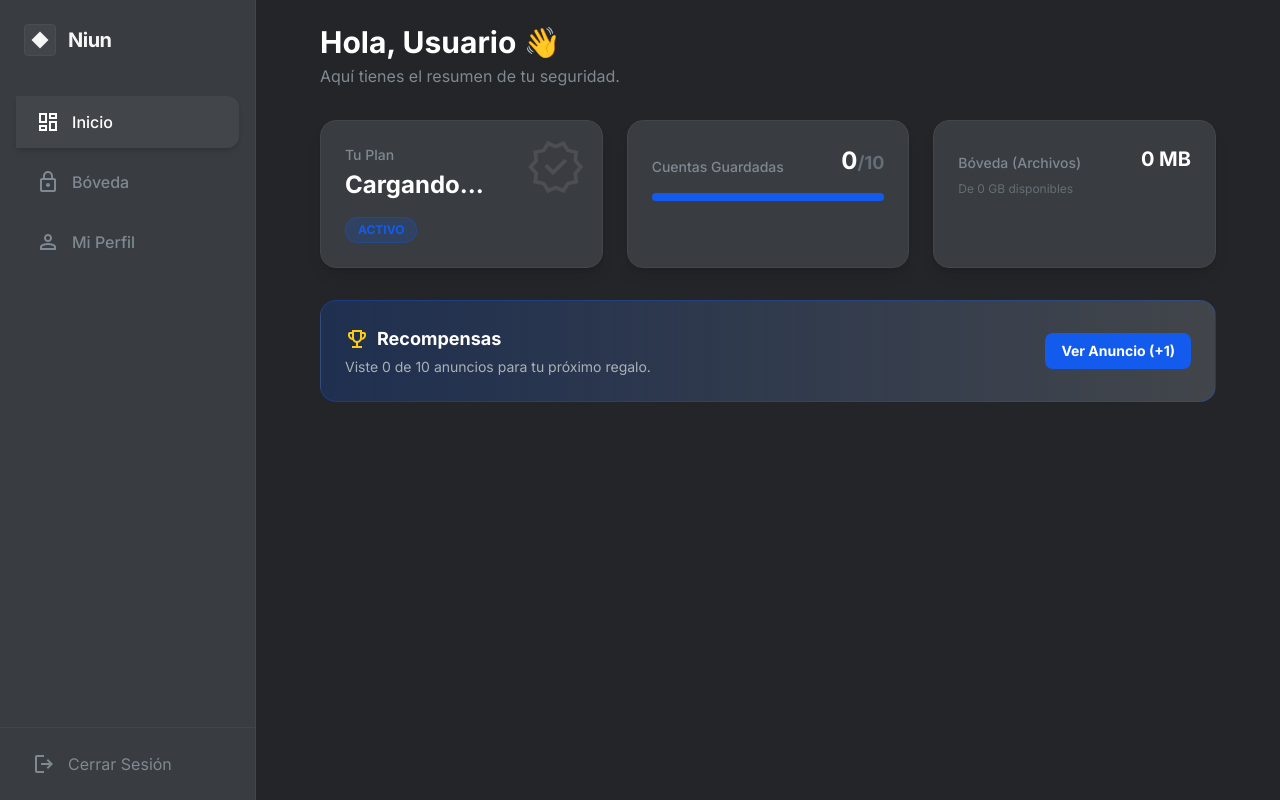
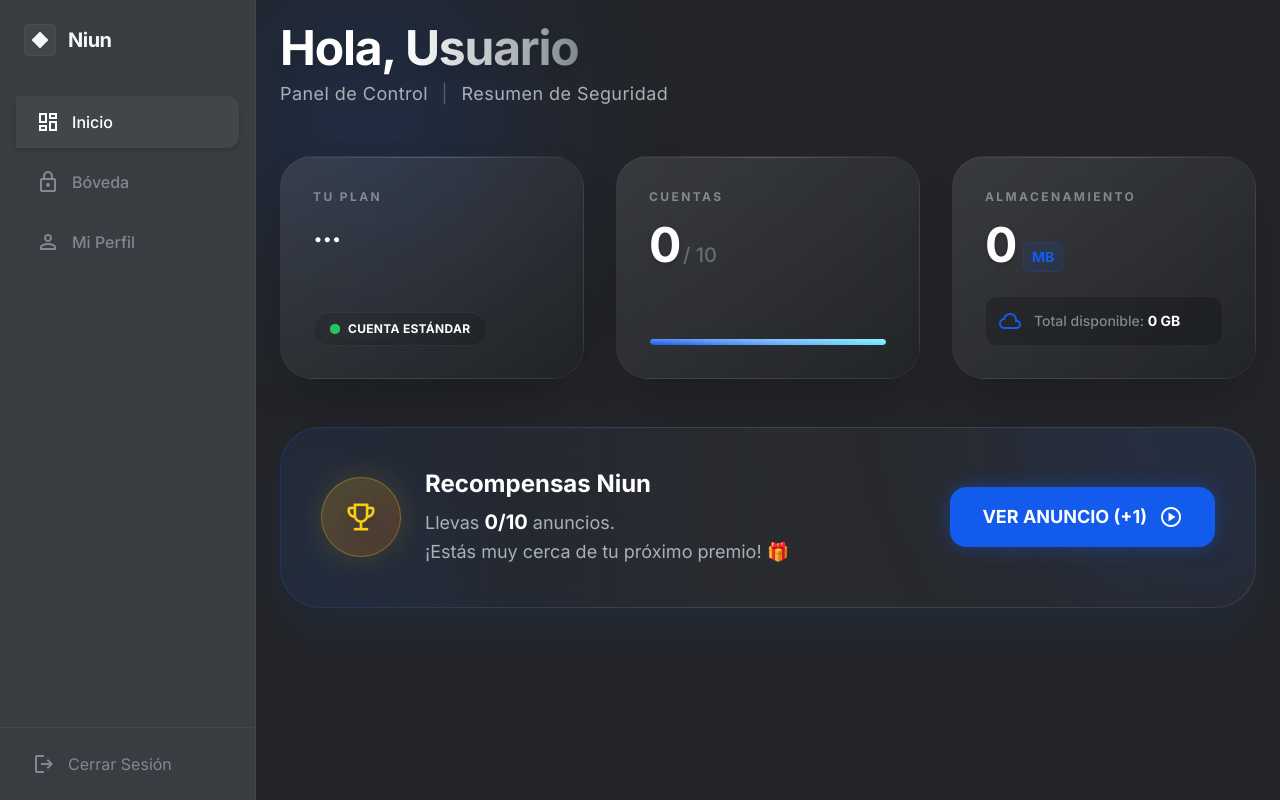
Before and after one commit to j0t4inc0de/niun-frontend, a Vue app: page /dashboard in a window 1280 px wide. Built offline with nearby package versions, Linux system fonts and the light colour scheme; no server answers; sample sign-in values are in the browser's storage.

Commit message:
Refac:  Estilo: componente dashboard

```diff
--- a/src/views/dashboard/HomeView.vue
+++ b/src/views/dashboard/HomeView.vue
@@ -1,3 +1,4 @@
+<!-- src\views\dashboard\HomeView.vue -->
 <script setup>
 import { onMounted } from 'vue';
 import { useAuthStore } from '@/stores/auth';
@@ -10,68 +11,164 @@
 </script>
 
 <template>
-    <div class="max-w-4xl mx-auto space-y-8">
+    <div class="max-w-6xl mx-auto space-y-12">
 
-        <div>
-            <h2 class="text-3xl font-bold text-white">Hola, {{ auth.user?.usuario?.username || 'Usuario' }} 👋</h2>
-            <p class="text-mako-400 mt-1">Aquí tienes el resumen de tu seguridad.</p>
+        <div class="relative">
+            <div
+                class="absolute -top-10 -left-10 w-64 h-64 bg-primary/20 rounded-full blur-[100px] pointer-events-none">
+            </div>
+
+            <div class="relative z-10">
+                <h2 class="text-4xl md:text-5xl font-bold text-white tracking-tight drop-shadow-lg">
+                    Hola, <span class="text-transparent bg-clip-text bg-gradient-to-r from-white to-mako-400">{{
+                        auth.user?.usuario?.username || 'Usuario' }}</span>
+                </h2>
+                <p class="text-mako-300 mt-2 text-lg font-light tracking-wide">
+                    Panel de Control <span class="mx-2 text-mako-600">|</span> Resumen de Seguridad
+                </p>
+            </div>
         </div>
 
-        <div class="grid grid-cols-1 md:grid-cols-3 gap-6">
+        <div class="grid grid-cols-1 md:grid-cols-3 gap-8">
 
-            <div class="bg-mako-900 border border-mako-800 p-6 rounded-2xl shadow-lg relative overflow-hidden group">
-                <div class="absolute top-0 right-0 p-4 opacity-10 group-hover:opacity-20 transition-opacity">
-                    <span class="material-symbols-outlined text-6xl">verified</span>
+            <div
+                class="group relative overflow-hidden rounded-[2rem] border border-white/5 bg-gradient-to-br from-white/10 via-white/5 to-transparent backdrop-blur-xl shadow-2xl transition-all duration-300 hover:-translate-y-1 hover:border-white/10 hover:shadow-primary/10">
+                <div
+                    class="absolute inset-x-0 top-0 h-px bg-gradient-to-r from-transparent via-white/20 to-transparent">
                 </div>
-                <p class="text-mako-400 text-sm font-medium">Tu Plan</p>
-                <h3 class="text-2xl font-bold text-white mt-1">{{ auth.user?.plan?.nombre || 'Cargando...' }}</h3>
-                <div
-                    class="mt-4 inline-flex px-3 py-1 rounded-full bg-primary/20 text-primary text-xs font-bold border border-primary/30">
-                    {{ auth.user?.plan?.es_premium ? 'PREMIUM' : 'ACTIVO' }}
-                </div>
-            </div>
 
-            <div class="bg-mako-900 border border-mako-800 p-6 rounded-2xl shadow-lg">
-                <div class="flex justify-between items-end mb-2">
-                    <p class="text-mako-400 text-sm font-medium">Cuentas Guardadas</p>
-                    <span class="text-2xl font-bold text-white">
-                        {{ auth.user?.limites?.cuentas?.usadas || 0 }}<span class="text-mako-500 text-lg">/{{
-                            auth.user?.limites?.cuentas?.total || 10 }}</span>
-                    </span>
-                </div>
-                <div class="w-full bg-mako-800 rounded-full h-2 mt-4">
-                    <div class="bg-primary h-2 rounded-full transition-all duration-500"
-                        :style="{ width: ((auth.user?.limites?.cuentas?.usadas / auth.user?.limites?.cuentas?.total) * 100) + '%' }">
+                <div class="p-8 h-full flex flex-col justify-between relative z-10">
+                    <div class="flex justify-between items-start">
+                        <div>
+                            <p class="text-xs font-bold text-mako-400 uppercase tracking-[0.2em] mb-2">Tu Plan</p>
+                            <h3 class="text-3xl font-bold text-white tracking-tight">{{ auth.user?.plan?.nombre ||
+                                '...' }}</h3>
+                        </div>
+                    </div>
+
+                    <div class="mt-8">
+                        <div
+                            class="inline-flex items-center gap-2 px-4 py-2 rounded-full bg-black/20 border border-white/5 backdrop-blur-md">
+                            <span class="relative flex h-2.5 w-2.5">
+                                <span
+                                    class="animate-ping absolute inline-flex h-full w-full rounded-full bg-green-400 opacity-75"></span>
+                                <span class="relative inline-flex rounded-full h-2.5 w-2.5 bg-green-500"></span>
+                            </span>
+                            <span class="text-xs font-bold text-white tracking-wide">
+                                {{ auth.user?.plan?.es_premium ? 'PREMIUM ACTIVADO' : 'CUENTA ESTÁNDAR' }}
+                            </span>
+                        </div>
                     </div>
                 </div>
             </div>
 
-            <div class="bg-mako-900 border border-mako-800 p-6 rounded-2xl shadow-lg">
-                <div class="flex justify-between items-end mb-2">
-                    <p class="text-mako-400 text-sm font-medium">Bóveda (Archivos)</p>
-                    <span class="text-xl font-bold text-white">
-                        {{ auth.user?.limites?.almacenamiento?.usado_mb || 0 }} MB
-                    </span>
+            <div
+                class="group relative overflow-hidden rounded-[2rem] border border-white/5 bg-gradient-to-br from-white/10 via-white/5 to-transparent backdrop-blur-xl shadow-2xl transition-all duration-300 hover:-translate-y-1 hover:border-white/10">
+                <div
+                    class="absolute inset-x-0 top-0 h-px bg-gradient-to-r from-transparent via-white/20 to-transparent">
                 </div>
-                <p class="text-xs text-mako-500">De {{ auth.user?.limites?.almacenamiento?.total_gb || 0 }} GB
-                    disponibles</p>
+
+                <div class="p-8 h-full flex flex-col justify-between relative z-10">
+                    <div>
+                        <p class="text-xs font-bold text-mako-400 uppercase tracking-[0.2em] mb-4">Cuentas</p>
+                        <div class="flex items-baseline gap-1">
+                            <span class="text-5xl font-bold text-white tracking-tighter drop-shadow-md">
+                                {{ auth.user?.limites?.cuentas?.usadas || 0 }}
+                            </span>
+                            <span class="text-xl text-mako-500 font-medium">/ {{ auth.user?.limites?.cuentas?.total ||
+                                10 }}</span>
+                        </div>
+                    </div>
+
+                    <div class="w-full bg-black/20 rounded-full h-2 mt-6 overflow-hidden border border-white/5">
+                        <div class="h-full bg-gradient-to-r from-primary via-blue-400 to-cyan-300 rounded-full shadow-[0_0_10px_rgba(19,91,236,0.5)] transition-all duration-1000 ease-out relative"
+                            :style="{ width: ((auth.user?.limites?.cuentas?.usadas / auth.user?.limites?.cuentas?.total) * 100) + '%' }">
+                            <div class="absolute inset-0 bg-gradient-to-b from-white/30 to-transparent"></div>
+                        </div>
+                    </div>
+                </div>
+            </div>
+
+            <div
+                class="group relative overflow-hidden rounded-[2rem] border border-white/5 bg-gradient-to-br from-white/10 via-white/5 to-transparent backdrop-blur-xl shadow-2xl transition-all duration-300 hover:-translate-y-1 hover:border-white/10">
+                <div
+                    class="absolute inset-x-0 top-0 h-px bg-gradient-to-r from-transparent via-white/20 to-transparent">
+                </div>
+
+                <div class="p-8 h-full flex flex-col justify-between relative z-10">
+                    <div>
+                        <p class="text-xs font-bold text-mako-400 uppercase tracking-[0.2em] mb-4">Almacenamiento</p>
+                        <div class="flex items-baseline gap-2">
+                            <span class="text-5xl font-bold text-white tracking-tighter drop-shadow-md">
+                                {{ auth.user?.limites?.almacenamiento?.usado_mb || 0 }}
+                            </span>
+                            <span
+                                class="text-sm font-bold text-primary bg-primary/10 px-2 py-1 rounded-md border border-primary/20">MB</span>
+                        </div>
+                    </div>
+
+                    <div
+                        class="flex items-center gap-3 mt-6 text-sm text-mako-400 font-medium bg-black/20 p-3 rounded-xl border border-white/5">
+                        <span class="material-symbols-outlined text-primary">cloud</span>
+                        <span>Total disponible: <span class="text-white font-bold">{{
+                            auth.user?.limites?.almacenamiento?.total_gb || 0 }} GB</span></span>
+                    </div>
+                </div>
             </div>
         </div>
 
         <div
-            class="bg-gradient-to-r from-primary/20 to-mako-800 border border-primary/30 rounded-2xl p-6 flex items-center justify-between">
-            <div>
-                <h3 class="text-lg font-bold text-white flex items-center gap-2">
-                    <span class="material-symbols-outlined text-yellow-400">emoji_events</span>
-                    Recompensas
-                </h3>
-                <p class="text-mako-300 text-sm mt-1">Viste {{ auth.user?.gamificacion?.progreso_recompensa || 0 }} de
-                    10 anuncios para tu próximo regalo.</p>
+            class="relative overflow-hidden rounded-[2.5rem] p-[1px] bg-gradient-to-r from-primary/30 via-mako-800 to-mako-900 shadow-2xl shadow-primary/10">
+            <div class="relative bg-mako-950/80 backdrop-blur-2xl rounded-[2.5rem] p-8 md:p-10 overflow-hidden">
+
+                <div
+                    class="absolute top-0 right-0 w-96 h-96 bg-primary/10 rounded-full blur-[80px] pointer-events-none -translate-y-1/2 translate-x-1/3">
+                </div>
+                <div
+                    class="absolute bottom-0 left-0 w-64 h-64 bg-blue-500/5 rounded-full blur-[60px] pointer-events-none translate-y-1/3 -translate-x-1/3">
+                </div>
+
+                <div class="relative z-10 flex flex-col md:flex-row items-center justify-between gap-8">
+
+                    <div class="flex items-center gap-6 text-center md:text-left">
+                        <div
+                            class="shrink-0 w-20 h-20 rounded-full bg-gradient-to-br from-yellow-400/20 to-orange-500/20 border border-yellow-400/30 flex items-center justify-center shadow-[0_0_30px_rgba(250,204,21,0.15)]">
+                            <span
+                                class="material-symbols-outlined text-4xl text-yellow-400 drop-shadow-lg">emoji_events</span>
+                        </div>
+                        <div>
+                            <h3 class="text-2xl font-bold text-white mb-2">Recompensas Niun</h3>
+                            <p class="text-mako-300 max-w-lg leading-relaxed text-lg">
+                                Llevas <span class="text-white font-bold text-xl">{{
+                                    auth.user?.gamificacion?.progreso_recompensa || 0 }}/10</span> anuncios.
+                                <br class="hidden md:block" />¡Estás muy cerca de tu próximo premio! 🎁
+                            </p>
+                        </div>
+                    </div>
+
+                    <button
+                        class="group relative px-8 py-4 bg-primary rounded-2xl text-white font-bold text-lg shadow-[0_0_20px_rgba(19,91,236,0.4)] hover:shadow-[0_0_40px_rgba(19,91,236,0.6)] hover:-translate-y-1 transition-all duration-300 overflow-hidden w-full md:w-auto">
+                        <div
+                            class="absolute inset-0 bg-gradient-to-r from-transparent via-white/20 to-transparent -translate-x-full group-hover:animate-[shimmer_1.5s_infinite]">
+                        </div>
+                        <div class="relative flex items-center justify-center gap-3">
+                            <span>VER ANUNCIO (+1)</span>
+                            <span
+                                class="material-symbols-outlined group-hover:rotate-12 transition-transform">play_circle</span>
+                        </div>
+                    </button>
+
+                </div>
             </div>
-            <button class="px-4 py-2 bg-primary text-white text-sm font-bold rounded-lg hover:bg-blue-600 transition">
-                Ver Anuncio (+1)
-            </button>
         </div>
 
     </div>
 </template>
+
+<style scoped>
+@keyframes shimmer {
+    100% {
+        transform: translateX(100%);
+    }
+}
+</style>
```
